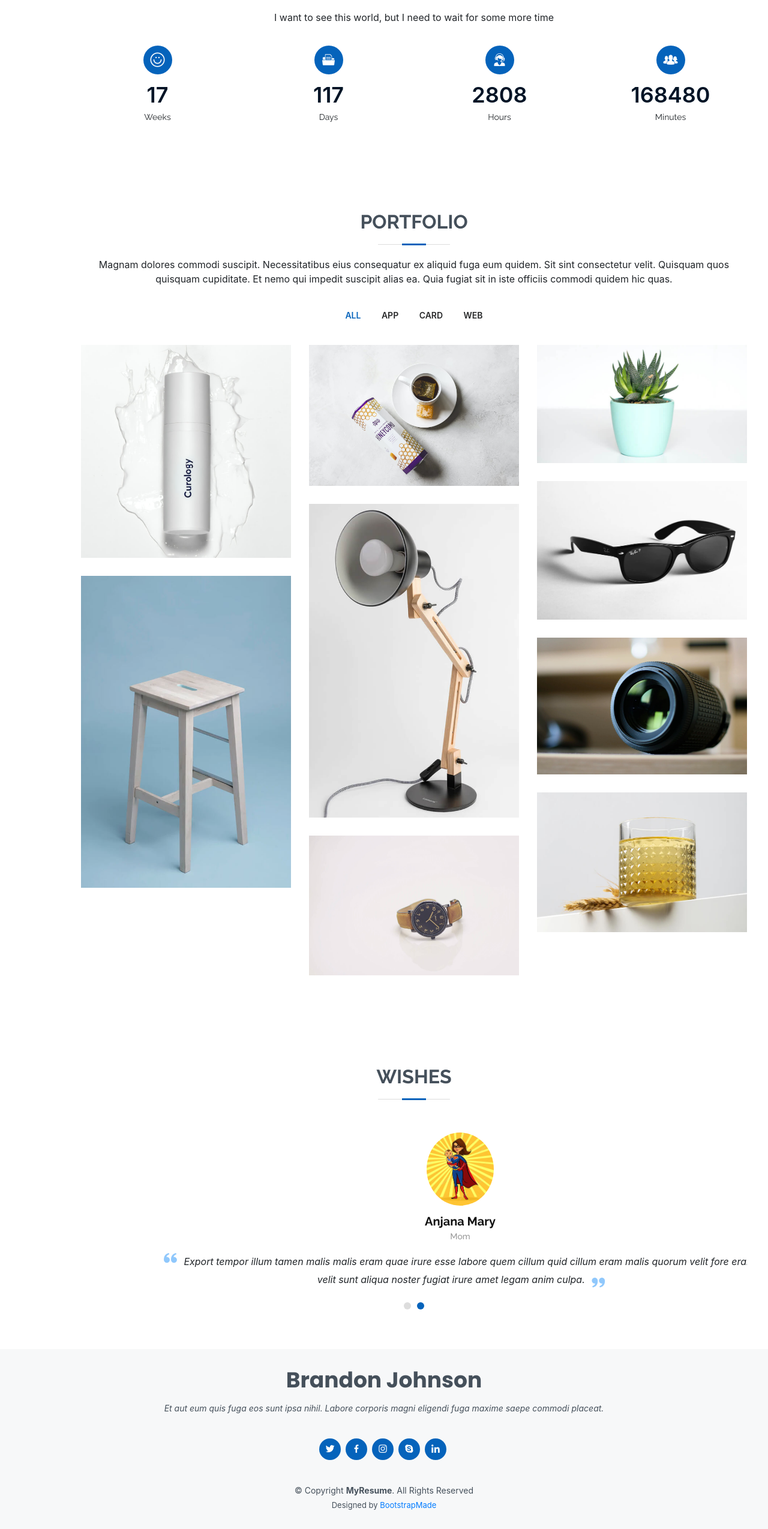
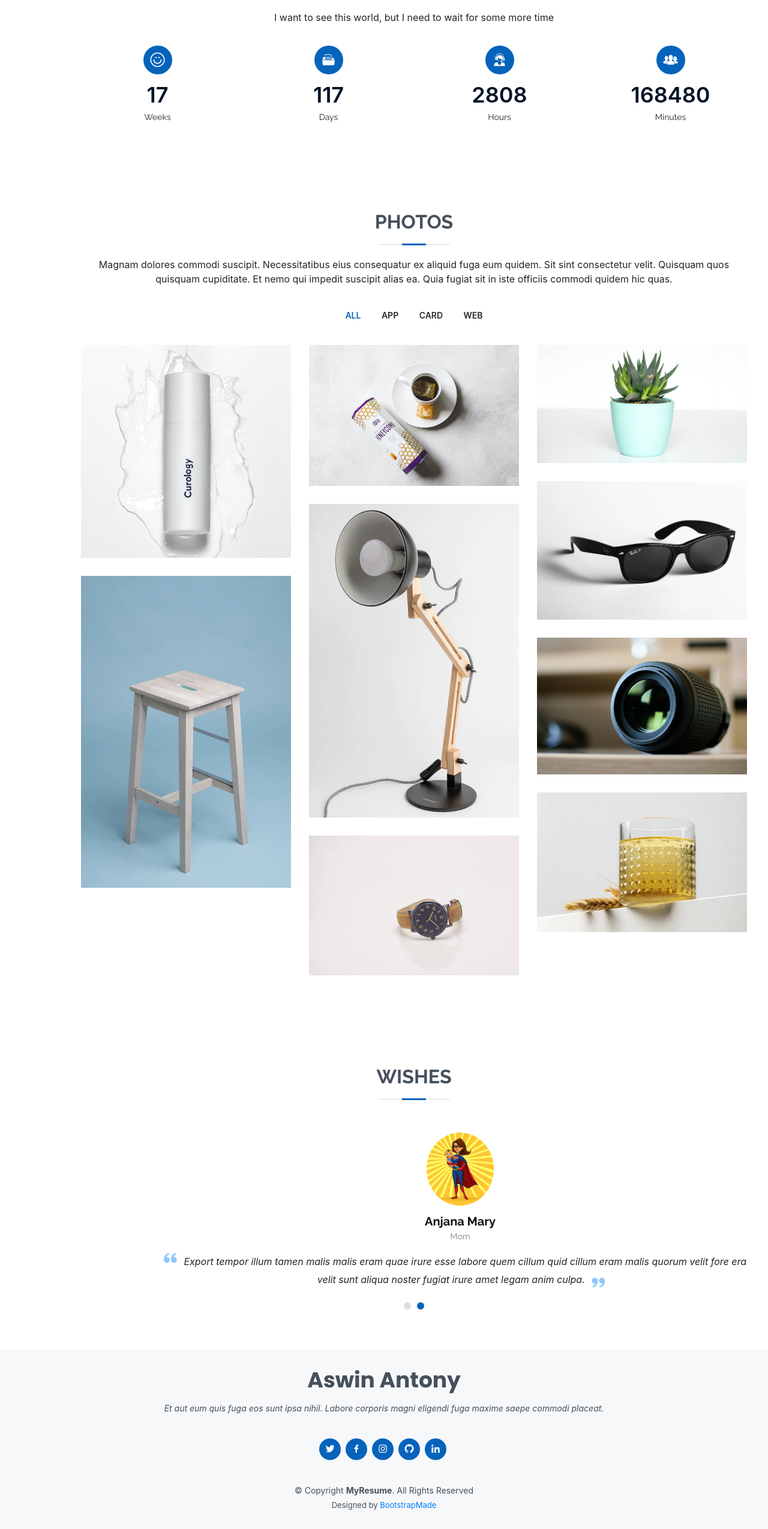
Before and after one commit to aswinantony/Baby_Boo, a website with bundled scripts: page dist/index.html in a window 1280 px wide. Shown: the part 1524-4073 px from the top of the page at 60% size. Built offline with nearby package versions, Linux system fonts and the light colour scheme.

Commit message:
added some profiles

```diff
--- a/dist/index.html
+++ b/dist/index.html
@@ -66,7 +66,7 @@
       <p>I'm a <span class="typed" data-typed-items="Boy, Girl"></span></p>
       <div class="social-links">
         <a href="#" class="twitter"><i class="bx bxl-twitter"></i></a>
-        <a href="#" class="facebook"><i class="bx bxl-facebook"></i></a>
+        <a href="https://www.facebook.com/Anjana.mary" class="facebook"><i class="bx bxl-facebook"></i></a>
         <a href="#" class="instagram"><i class="bx bxl-instagram"></i></a>
         <a href="#" class="google-plus"><i class="bx bxl-skype"></i></a>
         <a href="#" class="linkedin"><i class="bx bxl-linkedin"></i></a>
@@ -332,7 +332,7 @@
       <div class="container" data-aos="fade-up">
 
         <div class="section-title">
-          <h2>Portfolio</h2>
+          <h2>Photos</h2>
           <p>Magnam dolores commodi suscipit. Necessitatibus eius consequatur ex aliquid fuga eum quidem. Sit sint
             consectetur velit. Quisquam quos quisquam cupiditate. Et nemo qui impedit suscipit alias ea. Quia fugiat sit
             in iste officiis commodi quidem hic quas.</p>
@@ -768,13 +768,13 @@
   <!-- ======= Footer ======= -->
   <footer id="footer">
     <div class="container">
-      <h3>Brandon Johnson</h3>
+      <h3>Aswin Antony</h3>
       <p>Et aut eum quis fuga eos sunt ipsa nihil. Labore corporis magni eligendi fuga maxime saepe commodi placeat.</p>
       <div class="social-links">
         <a href="#" class="twitter"><i class="bx bxl-twitter"></i></a>
-        <a href="#" class="facebook"><i class="bx bxl-facebook"></i></a>
+        <a href="https://www.facebook.com/aswinajraj" class="facebook"><i class="bx bxl-facebook"></i></a>
         <a href="#" class="instagram"><i class="bx bxl-instagram"></i></a>
-        <a href="#" class="google-plus"><i class="bx bxl-skype"></i></a>
+        <a href="https://github.com/aswinantony" class="google-plus"><i class="bx bxl-github"></i></a>
         <a href="#" class="linkedin"><i class="bx bxl-linkedin"></i></a>
       </div>
       <div class="copyright">
```
